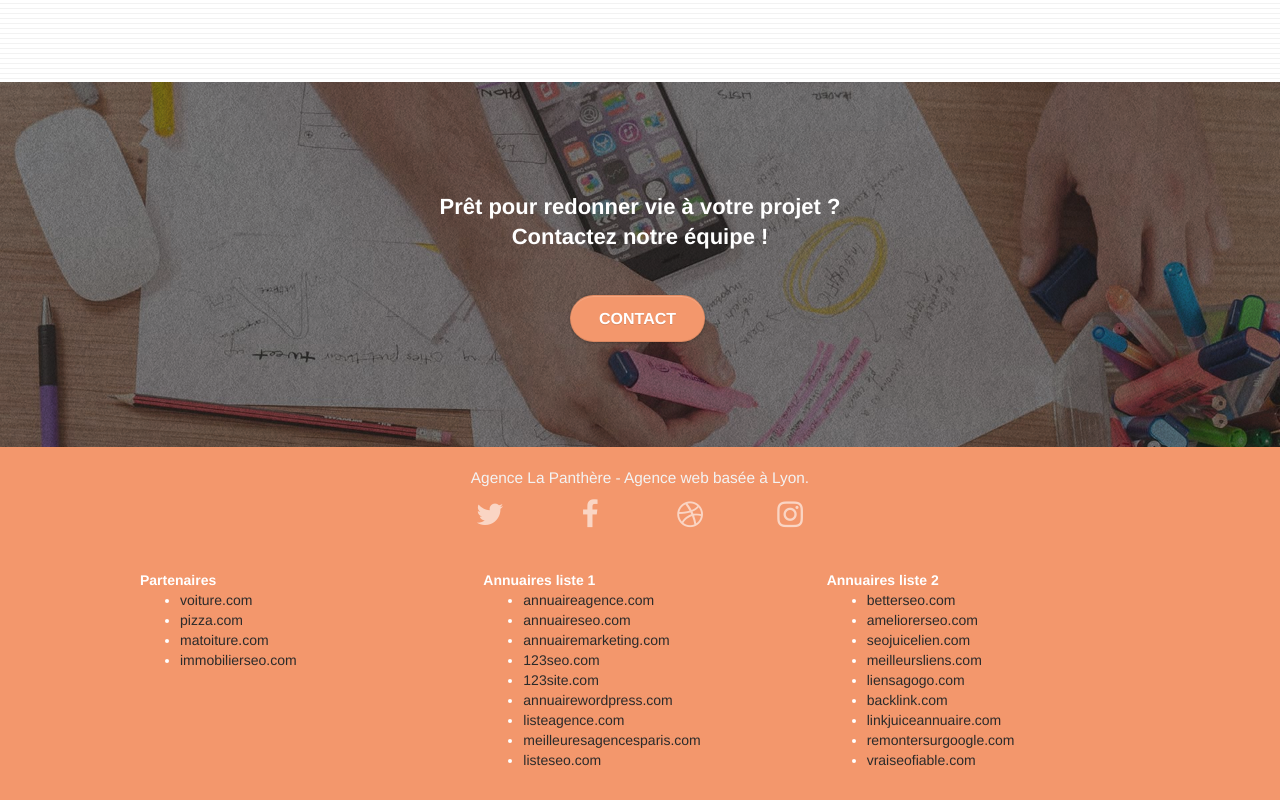
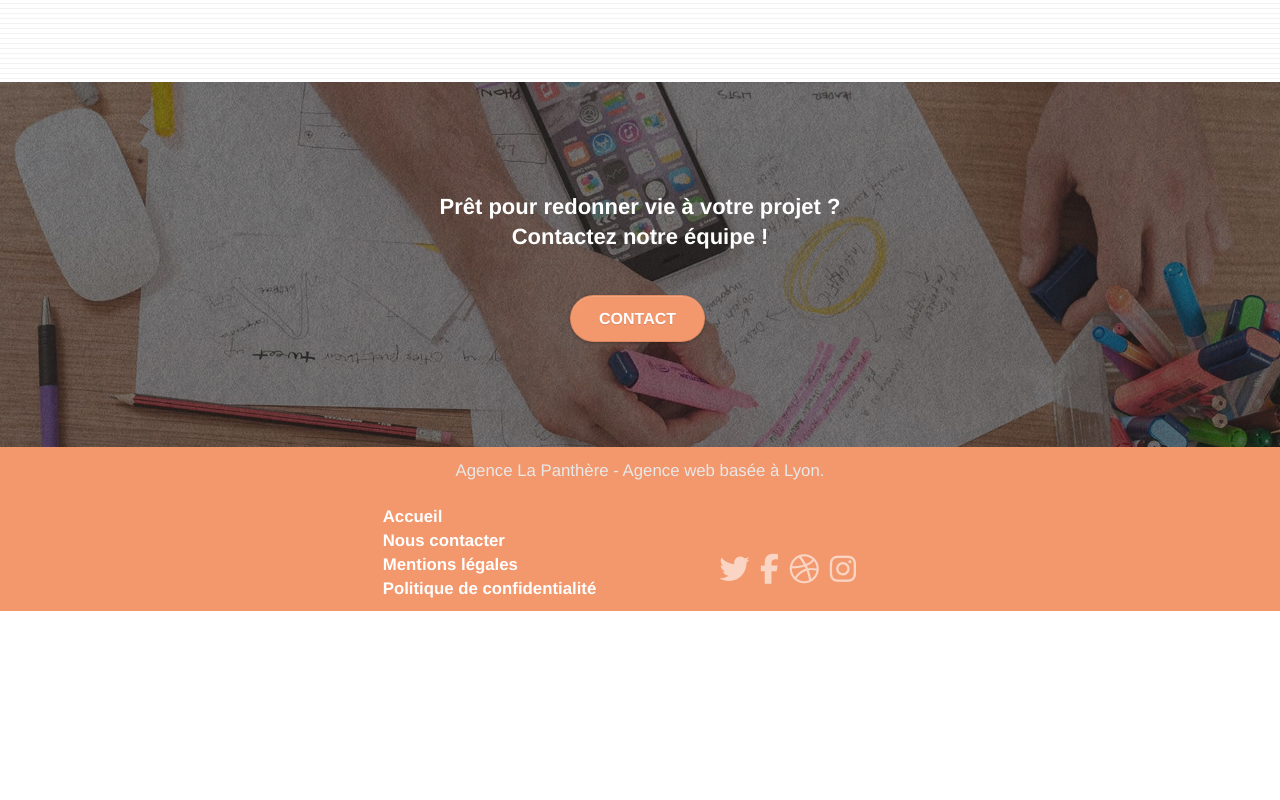
Before and after one commit to Lpiedagnel/La-Panthere-Optimized-a-existent-website, a plain HTML site: page index.html in a window 1280 px wide. Shown: the part 3241-4041 px from the top of the page. After the commit the page ends 3852 px from the top, so only its background shows below. Drawn offline with Linux system fonts and the light colour scheme.

Commit message:
Fix footer and uniformize it between pages

```diff
--- a/index.html
+++ b/index.html
@@ -8,7 +8,6 @@
 
 	<link rel="stylesheet" type="text/css" href="./css/bootstrap.css">
 	<link rel="stylesheet" type="text/css" href="style.css">
-	<link rel="stylesheet" type="text/css" href="./css/font-awesome.css">
 	<link rel="stylesheet" type="text/css" href="./css/et-line.css">
 
 
@@ -17,6 +16,7 @@
 	<script src="./js/blocs.js"></script>
 	<script src="./js/jquery.touchSwipe.js" defer></script>
 	<script src="./js/gmaps.js"></script>
+	<script src="https://kit.fontawesome.com/ef8b364259.js" crossorigin="anonymous"></script>
 
     <title>Accueil - Agence La Panthère</title>
 
@@ -219,81 +219,25 @@
 <!-- bloc-5-cta END -->
 
 <!-- Footer - bloc-8 -->
-<div class="bloc bgc-atomic-tangerine d-bloc" id="bloc-8">
-	<div class="container bloc-sm">
-		<div class="row">
-			<div class="col-sm-12">
-				<p class="text-center white">
-					Agence La Panthère - Agence web basée à Lyon.<br>
-				</p>
-				<div class="row row-no-gutters social">
-					<div class="col-sm-3">
-						<div class="text-center">
-							<a class="social" href="index.html"><span class="fa fa-twitter icon-md"></span></a>
-						</div>
-					</div>
-					<div class="col-sm-3">
-						<div class="text-center">
-							<a class="social" href="index.html"><span class="fa fa-facebook icon-md"></span></a>
-						</div>
-					</div>
-					<div class="col-sm-3">
-						<div class="text-center">
-							<a class="social" href="index.html"><span class="fa fa-dribbble icon-md"></span></a>
-						</div>
-					</div>
-					<div class="col-sm-3">
-						<div class="text-center">
-							<a class="social" href="index.html"><span class="fa fa-instagram icon-md"></span></a>
-						</div>
-					</div>
-
-				</div>
-				<br><br>
-				<div class="row">
-
-					<div class="col-sm-4">
-						Partenaires
-							<ul>
-								<li><a href="voiture.com">voiture.com</a></li>
-								<li><a href="pizza.com">pizza.com</a></li>
-								<li><a href="matoiture.com">matoiture.com</a></li>
-								<li><a href="immobilierseo.com">immobilierseo.com</a></li>
-							</ul>
-					</div>
-					<div class="col-sm-4">
-						Annuaires liste 1
-						<ul>
-							<li><a href="annuaireagence.com">annuaireagence.com</a></li>
-							<li><a href="annuaireseo.com">annuaireseo.com</a></li>
-							<li><a href="annuairemarketing.com">annuairemarketing.com</a></li>
-							<li><a href="123seoture.com">123seo.com</a></li>
-							<li><a href="123site.com">123site.com</a></li>
-							<li><a href="annuairewordpress.com">annuairewordpress.com</a></li>
-							<li><a href="listeagence.com">listeagence.com</a></li>
-							<li><a href="meilleuresagencesparis.com">meilleuresagencesparis.com</a></li>
-							<li><a href="listeseo.com">listeseo.com</a></li>
-						</ul>
-					</div>
-					<div class="col-sm-4">
-						Annuaires liste 2
-						<ul>
-							<li><a href="betterseo.com">betterseo.com</a></li>
-							<li><a href="ameliorerseo.com">ameliorerseo.com</a></li>
-							<li><a href="seojuicelien.com">seojuicelien.com</a></li>
-							<li><a href="meilleursliens.com">meilleursliens.com</a></li>
-							<li><a href="liensagogo.com">liensagogo.com</a></li>
-							<li><a href="backlink.com">backlink.com</a></li>
-							<li><a href="linkjuiceannuaire.com">linkjuiceannuaire.com</a></li>
-							<li><a href="remontersurgoogle.com">remontersurgoogle.com</a></li>
-							<li><a href="vraiseofiable.com">vraiseofiable.com</a></li>
-						</ul>
-					</div>
-				</div>
-			</div>
+<footer class="bloc bgc-atomic-tangerine d-bloc footer" id="bloc-8">
+	<p class="text-center white footer__label">
+		Agence La Panthère - Agence web basée à Lyon.<br>
+	</p>
+	<div class="footer__container">
+		<ul class="footer__list">
+			<li class="footer__item"><a href="index.html" class="footer__link">Accueil</a></li>
+			<li class="footer__item"><a href="page2.html" class="footer__link">Nous contacter</a></li>
+			<li class="footer__item"><a href="#" class="footer__link">Mentions légales</a></li>
+			<li class="footer__item"><a href="#" class="footer__link">Politique de confidentialité</a></li>
+		</ul>
+		<div class="footer__social">
+			<a class="social" href="index.html"><i class="fa fa-twitter icon-md footer__icon"></i></a>
+			<a class="social" href="index.html"><i class="fa fa-facebook icon-md footer__icon"></i></a>
+			<a class="social" href="index.html"><i class="fa fa-dribbble icon-md footer__icon"></i></a>
+			<a class="social" href="index.html"><i class="fa fa-instagram icon-md footer__icon"></i></a>
 		</div>
-	</div>
-</div>
+	<div>
+</footer>
 <!-- Footer - bloc-8 END -->
 
 </div>
--- a/style.css
+++ b/style.css
@@ -705,11 +705,6 @@ p {
     font-weight: 700;
 }
 
-.social {
-    max-width: 400px;
-    margin: auto auto auto auto;
-}
-
 h2 {
     font-size: 22px;
     line-height: 1.4em;
@@ -1074,3 +1069,61 @@ h4 {
 .review__author {
     color: #646464 !important;
 }
+
+/* FOOTER */
+
+.footer {
+    background-color: #F3976C;
+    display: flex;
+    flex-direction: column;
+}
+
+.footer__label {
+    text-align: center;
+    font-size: 1.2em;
+    padding: 1%;
+    color: #e8e8e8 !important;
+}
+
+.footer__container {
+    display: flex;
+    flex-direction: row;
+    width: 100%;
+    justify-content: center;
+}
+
+.footer__list {
+    list-style: none;
+}
+
+.footer__link {
+    color: #FFFFFF !important;
+    font-size: 1.2em;
+    font-weight: 700;
+    text-decoration: none;
+}
+
+.footer__social {
+    display: flex;
+    flex-direction: row;
+    margin: auto 10%;
+    padding: 2% 0 0 0;
+}
+
+.social {
+    margin: 0 5%;
+    color: #ffffff !important;
+}
+
+@media (max-width: 767px) {
+    .footer__container {
+        flex-direction: column;
+        padding: 2%;
+        text-align: center;
+        margin: auto;
+    }
+
+    .footer__social {
+        margin: auto;
+    }
+}
```
Also changed, not shown: page2.html (+21 -35 lines).
